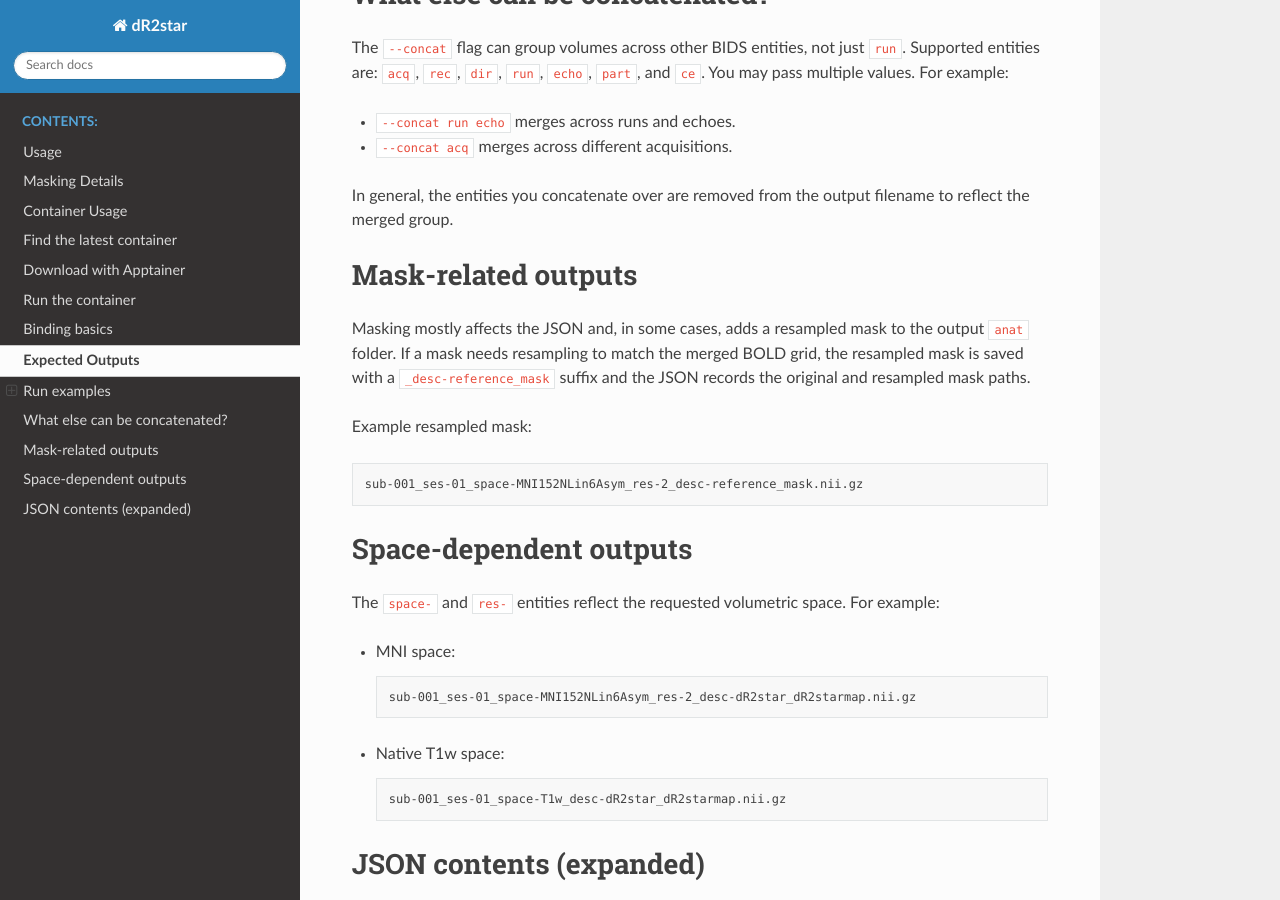
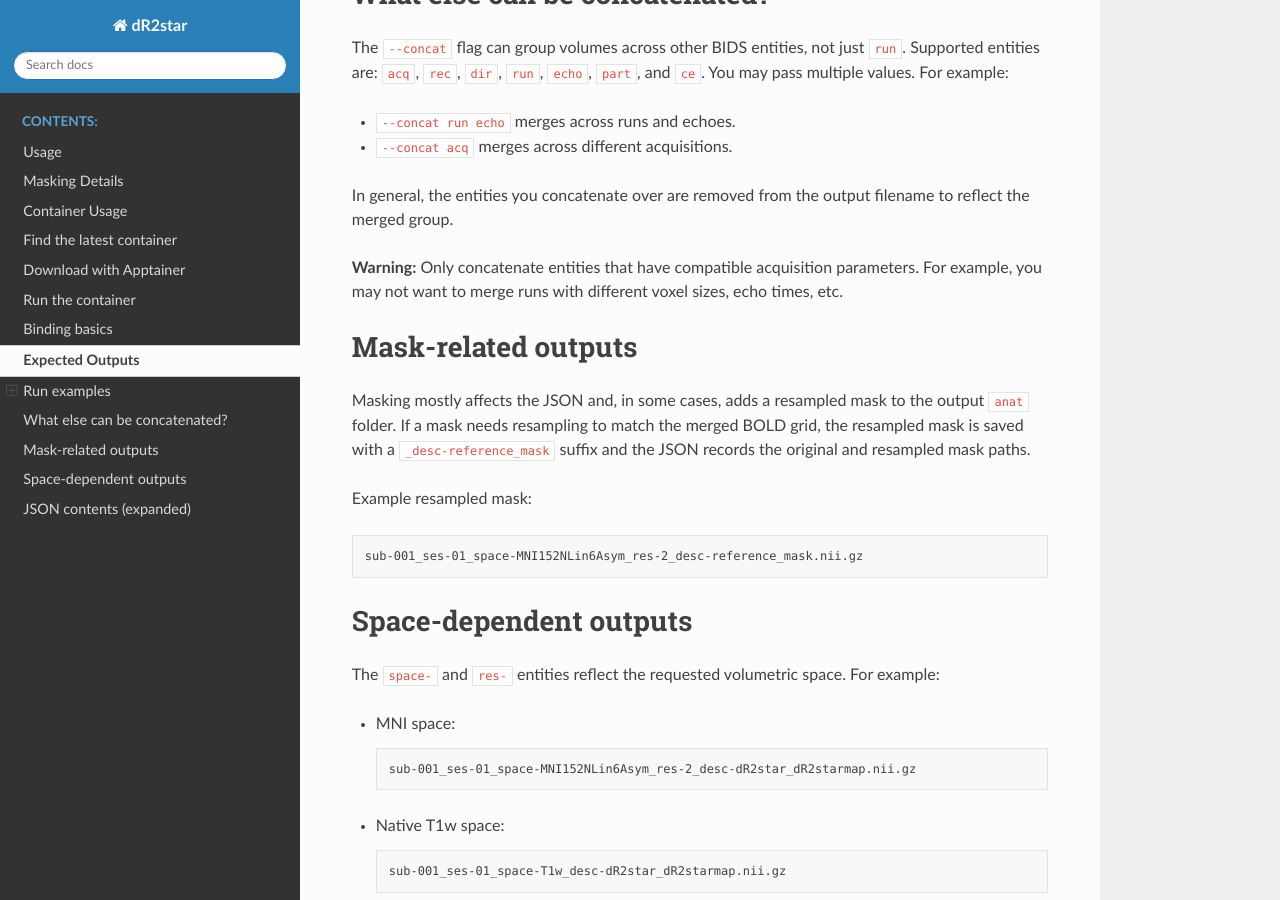
Before and after one commit to Larsen-Lab/dR2star, a Sphinx documentation site: the page built from docs/expected_outputs.rst, in a window 1280 px wide and 900 px high, scrolled down 1173 px. Built offline with Sphinx 7.4.7 and the Read the Docs theme 3.1.0, drawn with Linux system fonts in a browser that asks for light colours.

Commit message:
Warn about incompatible concatenation

```diff
--- a/docs/expected_outputs.rst
+++ b/docs/expected_outputs.rst
@@ -60,6 +60,10 @@ The ``--concat`` flag can group volumes across other BIDS entities, not just
 In general, the entities you concatenate over are removed from the output
 filename to reflect the merged group.
 
+**Warning:** Only concatenate entities that have compatible acquisition
+parameters. For example, you may not want to merge runs with different voxel sizes, echo
+times, etc.
+
 Mask-related outputs
 --------------------
 Masking mostly affects the JSON and, in some cases, adds a resampled mask to the
```
